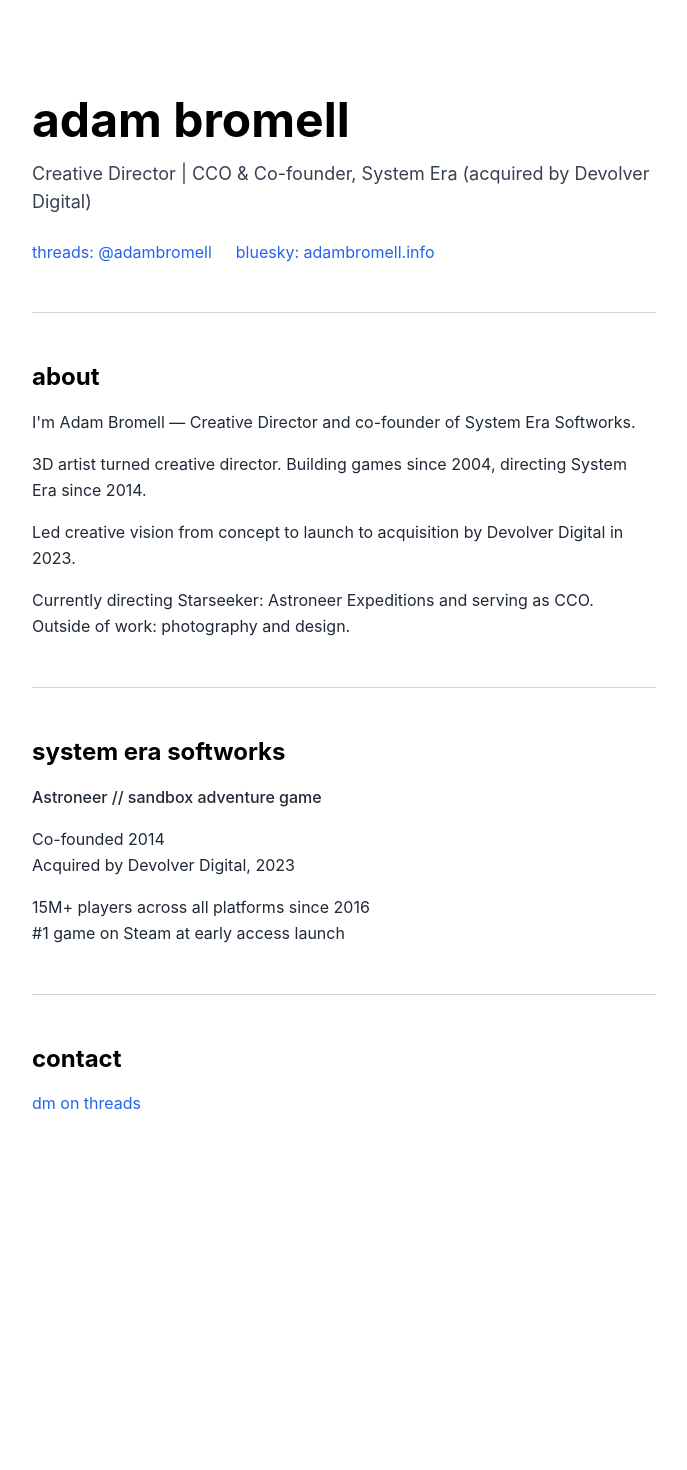
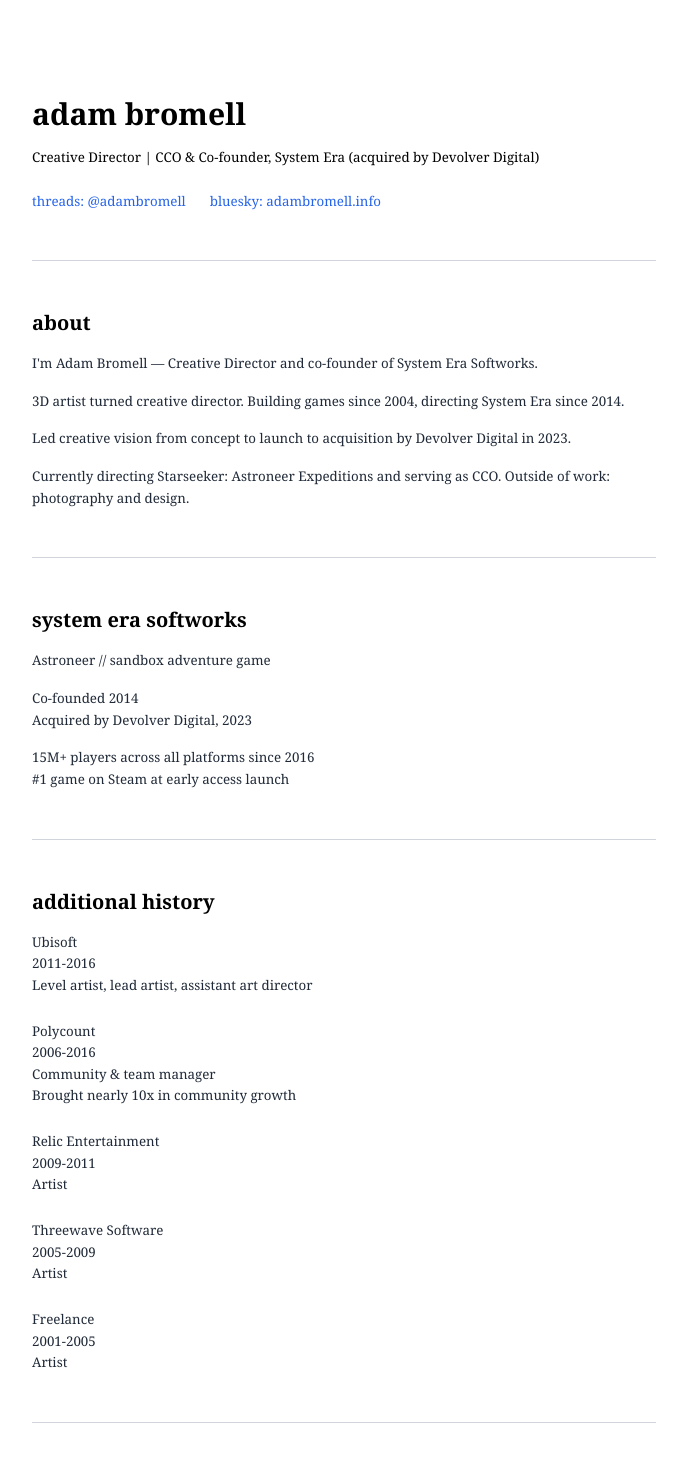
Before and after one commit to XYZCHiiLD/adambromell-site, a Next.js app: page / in a window 1280 px wide. Shown: the top 1470 px of the page, without its empty margins (296-983 px from the left). Before the commit the page ends 1211 px from the top, so only its background shows below. Built offline with nearby package versions, Linux system fonts and the light colour scheme.

Commit message:
Add files via upload

```diff
--- a/src/app/globals.css
+++ b/src/app/globals.css
@@ -3,7 +3,8 @@
 @tailwind utilities;
 
 body {
-  font-family: -apple-system, BlinkMacSystemFont, 'Segoe UI', 'Roboto', 'Helvetica', 'Arial', sans-serif;
+  font-family: Georgia, 'Times New Roman', Times, serif;
+  font-size: 10pt;
   -webkit-font-smoothing: antialiased;
   -moz-osx-font-smoothing: grayscale;
 }
--- a/src/app/page.js
+++ b/src/app/page.js
@@ -5,11 +5,11 @@ export default function Home() {
 
         {/* Header */}
         <header className="mb-12">
-          <h1 className="text-4xl md:text-5xl font-bold mb-4">adam bromell</h1>
-          <p className="text-lg text-gray-700 mb-6">
+          <h1 className="text-2xl md:text-3xl font-bold mb-4">adam bromell</h1>
+          <p className="mb-6">
             Creative Director | CCO & Co-founder, System Era (acquired by Devolver Digital)
           </p>
-          <div className="flex gap-6 text-base">
+          <div className="flex gap-6">
             <a
               href="https://www.threads.net/@adambromell"
               target="_blank"
@@ -33,7 +33,7 @@ export default function Home() {
 
         {/* About */}
         <section className="mb-12">
-          <h2 className="text-2xl font-bold mb-4">about</h2>
+          <h2 className="text-xl font-bold mb-4">about</h2>
           <div className="space-y-4 text-gray-800 leading-relaxed">
             <p>
               I'm Adam Bromell — Creative Director and co-founder of System Era Softworks.
@@ -54,7 +54,7 @@ export default function Home() {
 
         {/* System Era */}
         <section className="mb-12">
-          <h2 className="text-2xl font-bold mb-4">system era softworks</h2>
+          <h2 className="text-xl font-bold mb-4">system era softworks</h2>
           <div className="space-y-4 text-gray-800 leading-relaxed">
             <p className="font-medium">Astroneer // sandbox adventure game</p>
             <p>Co-founded 2014<br />Acquired by Devolver Digital, 2023</p>
@@ -67,9 +67,49 @@ export default function Home() {
 
         <hr className="border-gray-300 mb-12" />
 
+        {/* Additional History */}
+        <section className="mb-12">
+          <h2 className="text-xl font-bold mb-4">additional history</h2>
+          <div className="space-y-6 text-gray-800 leading-relaxed">
+
+            <div>
+              <p className="font-medium">Ubisoft</p>
+              <p>2011-2016</p>
+              <p>Level artist, lead artist, assistant art director</p>
+            </div>
+
+            <div>
+              <p className="font-medium">Polycount</p>
+              <p>2006-2016</p>
+              <p>Community & team manager<br />Brought nearly 10x in community growth</p>
+            </div>
+
+            <div>
+              <p className="font-medium">Relic Entertainment</p>
+              <p>2009-2011</p>
+              <p>Artist</p>
+            </div>
+
+            <div>
+              <p className="font-medium">Threewave Software</p>
+              <p>2005-2009</p>
+              <p>Artist</p>
+            </div>
+
+            <div>
+              <p className="font-medium">Freelance</p>
+              <p>2001-2005</p>
+              <p>Artist</p>
+            </div>
+
+          </div>
+        </section>
+
+        <hr className="border-gray-300 mb-12" />
+
         {/* Contact */}
         <section>
-          <h2 className="text-2xl font-bold mb-4">contact</h2>
+          <h2 className="text-xl font-bold mb-4">contact</h2>
           <a
             href="https://www.threads.net/@adambromell"
             target="_blank"
```
